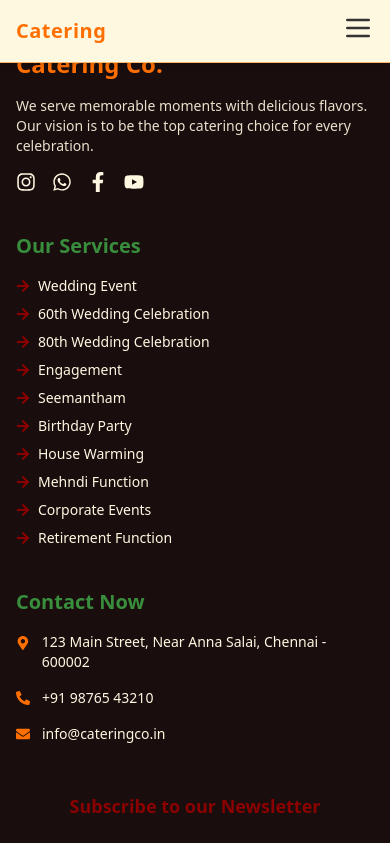
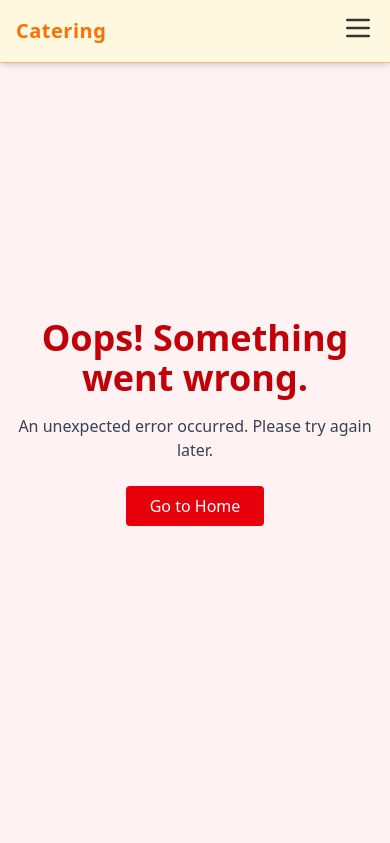
Before and after one commit to RAKESHM28102000/cateringapp, a React (Vite) app: page /error in a window 390 px wide. Shown: the top 843 px of the page. Built offline with nearby package versions, Linux system fonts and the light colour scheme.

Commit message:
error page updated and and responsive issue in app page

```diff
--- a/src/App.jsx
+++ b/src/App.jsx
@@ -1,6 +1,6 @@
 // src/App.jsx
 import React from 'react';
-import { Routes, Route } from 'react-router-dom';
+import { Routes, Route, Navigate } from 'react-router-dom';
 import Navbar from './components/Navbar';
 import Home from './pages/Home';
 import About from './pages/About';
@@ -20,13 +20,14 @@ import AOS from 'aos';
 import 'aos/dist/aos.css';
 import { useEffect } from 'react';
 import Services from './pages/Services';
+import ErrorPage from './pages/ErrorPage';
 
 function App() {
    useEffect(() => {
     AOS.init({ duration: 800, once: true });
   }, []);
   return (
-    <div className="mx-auto"> {/* Add padding to avoid content hiding behind fixed navbar */}
+    <div className="mx-auto overflow-hidden"> {/* Add padding to avoid content hiding behind fixed navbar */}
       <Navbar />
       <Routes>
         <Route path="/" element={<Home />} />
@@ -43,8 +44,10 @@ function App() {
         <Route path="/menu/vegetarian" element={<Vegetarian />} />
         <Route path="/menu/non-vegetarian" element={<NonVegetarian />} />
         <Route path="/menu/desserts-drinks" element={<DessertsDrinks />} />
+        {/* Catch-All 404 Route */}
+        <Route path="/error" element={<ErrorPage />} />
         {/* Optional: redirect root "/" to home */}
-
+        <Route path="*" element={<Navigate to="/" replace />} />
       </Routes>
       <Footer/>
       <ScrollToTop/>
--- /dev/null
+++ b/src/pages/ErrorPage.jsx
@@ -0,0 +1,18 @@
+// src/pages/ErrorPage.jsx
+import React from 'react';
+import { Link } from 'react-router-dom';
+
+const ErrorPage = () => (
+  <div className="h-screen flex flex-col items-center justify-center text-center px-4 bg-red-50">
+    <h1 className="text-4xl font-bold text-red-700 mb-4">Oops! Something went wrong.</h1>
+    <p className="text-gray-700 mb-6">An unexpected error occurred. Please try again later.</p>
+    <Link
+      to="/"
+      className="px-6 py-2 bg-red-600 text-white rounded hover:bg-red-700 transition"
+    >
+      Go to Home
+    </Link>
+  </div>
+);
+
+export default ErrorPage;
--- a/src/pages/Home.jsx
+++ b/src/pages/Home.jsx
@@ -4,6 +4,7 @@ import Works from './Works';
 import Contact from './Contact';
 import Gallery from './Gallery';
 import Services from './Services';
+import servicesData from '../data/servicesData';
 
 export const Home = () => {
   return (
@@ -138,6 +139,54 @@ export const Home = () => {
           </div>
         </div>
       </section>
+{/* Service Section */}
+      <section
+      className="pt-24 pb-16 px-4 sm:px-6 md:px-10 bg-[#FFF8E1] min-h-screen"
+      data-aos="fade"
+      id="services"
+      >
+      <div className="max-w-7xl mx-auto">
+        {/* Section Heading */}
+        <h1
+          className="text-3xl sm:text-4xl md:text-5xl font-extrabold text-center text-[#FF6F00] mb-12"
+          data-aos="fade-down"
+        >
+          Our Services
+        </h1>
+
+        {/* Responsive Grid Layout */}
+        <div className="grid grid-cols-1 sm:grid-cols-2 lg:grid-cols-3 gap-8">
+          {servicesData.map((service, index) => (
+            <div
+              key={index}
+              className="bg-white rounded-2xl shadow-md overflow-hidden hover:shadow-xl transition-all duration-300 group border border-[#FF6F00]/30"
+              data-aos="zoom-in"
+              data-aos-delay={index * 100}
+            >
+              {/* Image */}
+              <img
+                src={service.image}
+                alt={service.title}
+                className="w-full h-52 sm:h-60 md:h-64 object-cover transform group-hover:scale-105 transition duration-300"
+              />
+
+              {/* Content */}
+              <div className="p-5 sm:p-6">
+                <h2 className="text-lg sm:text-xl font-semibold text-[#8B0000] mb-2">
+                  {service.title}
+                </h2>
+                <p className="text-[#333333] text-sm sm:text-base leading-relaxed">
+                  {service.description}
+                </p>
+              </div>
+            </div>
+          ))}
+        </div>
+      </div>
+    </section>
+    <Works/>
+    <Gallery/>
+    <Contact/>
     </>
   );
 };
```
